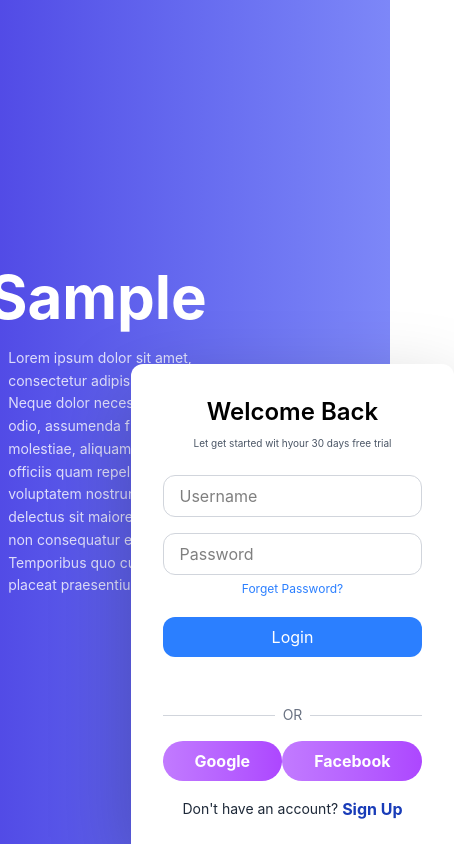
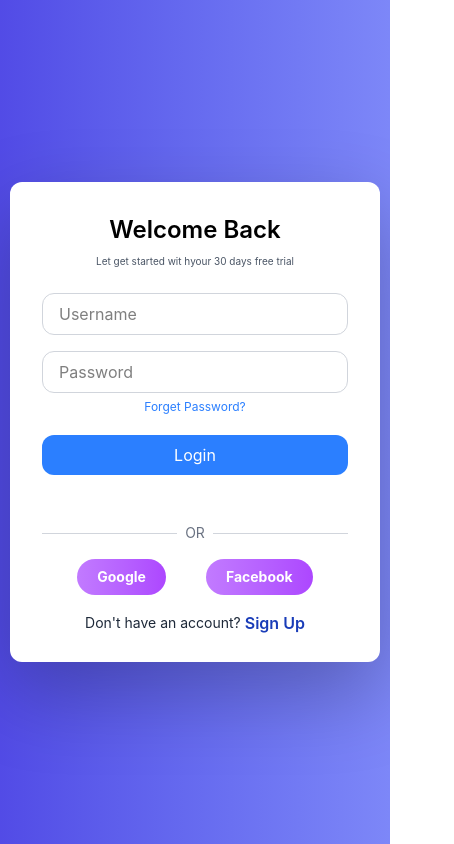
Before and after one commit to PARAS-KALURA/auth-system-mern, a React (Vite) app in the folder frontend/: page / in a window 390 px wide. Shown: the whole page, 454 px wide, since content can reach past the window. Built offline with nearby package versions, Linux system fonts and the light colour scheme.

Commit message:
Responsive UI for mobile (LoginPage) completed

```diff
--- a/frontend/index.html
+++ b/frontend/index.html
@@ -5,7 +5,7 @@
     <link rel="icon" type="image/svg+xml" href="/favicon.svg" />
     <meta name="viewport" content="width=device-width, initial-scale=1.0" />
       <link href="/src/style.css" rel="stylesheet">
-    <title>AUTH-SYSTEM</title>
+    <title>AUTH-SYSTEM   || MERN</title>
   </head>
   <body>
     <div id="root"></div>
--- a/frontend/src/pages/Login.jsx
+++ b/frontend/src/pages/Login.jsx
@@ -6,7 +6,7 @@
 
 
       {/* Left Div */}
-     <div className='w-1/2 min-h-screen flex items-center justify-center' >
+     <div className=' hidden md:flex w-1/2 min-h-screen items-center justify-center' >
      <div className='flex flex-col' >
      <h1 className='text-6xl text-white w-full text-center p-5 font-bold' >Sample</h1>
      <p className='text-white/80 text-sm leading-relaxed pl-10 max-w-md' >Lorem ipsum dolor sit amet, consectetur adipisicing elit. Neque dolor necessitatibus quas odio, assumenda fugiat molestiae, aliquam quaerat officiis quam repellat rem dicta, voluptatem nostrum officia delectus sit maiores consectetur non consequatur expedita. Temporibus quo cum iusto quod, placeat praesentium!</p>
@@ -14,8 +14,8 @@
      </div>
 
       {/* Right Div */}
-     <div className='w-1/2 min-h-screen flex  justify-center items-end' >
-     <div className='bg-white w-[370px] h-[480px] rounded-t-xl p-8 shadow-[0_30px_80px_rgba(0,0,0,0.25)] hover:shadow-[0_30px_80px_rgba(0,0,0,0.40)] transition-all duration-300' >
+     <div className='w-full md:w-1/2 min-h-screen flex  justify-center md:items-end items-center' >
+     <div className='bg-white w-[370px] h-[480px] rounded-xl md:rounded-t-xl p-8 shadow-[0_30px_80px_rgba(0,0,0,0.25)] hover:shadow-[0_30px_80px_rgba(0,0,0,0.40)] transition-all duration-300' >
       <h2 className='text-2xl text-center font-semibold' >Welcome Back</h2>
       <p className='text-gray-600 text-[10px] text-center pt-2 pb-6' >Let get started wit hyour 30 days free trial</p>
       <input type="text" placeholder='Username'
@@ -35,14 +35,14 @@
 </div>
 
 
-      <div className='flex justify-between' >
-        <div className='px-8 py-2 bg-gradient-to-r from-purple-400 to-purple-500 hover:bg-purple-700 text-white rounded-3xl  font-bold cursor-pointer active:scale-90 active:bg-purple-800 transition-all duration-100' >Google</div>
-        <div className='px-8 py-2  rounded-3xl bg-gradient-to-r from-purple-400 to-purple-500 text-white font-bold cursor-pointer active:scale-90 active:bg-purple-800 transition-all duration-100' >Facebook</div>
+      <div className='flex justify-center gap-10' >
+        <div className='px-5 py-2 text-sm bg-gradient-to-r from-purple-400 to-purple-500 hover:bg-purple-700 text-white rounded-3xl  font-bold cursor-pointer active:scale-90 active:bg-purple-800 transition-all duration-100' >Google</div>
+        <div className='px-5 py-2 text-sm rounded-3xl bg-gradient-to-r from-purple-400 to-purple-500 text-white font-bold cursor-pointer active:scale-90 active:bg-purple-800 transition-all duration-100' >Facebook</div>
       </div>
 
       <div className='flex mt-4 gap-1 items-center justify-center w-full' >
         <p className='text-sm text-gray-800' >Don't have an account?</p>
-        <button className='text-blue-800 font-bold cursor-pointer' >Sign Up</button>
+        <button className='text-blue-800 font-semibold cursor-pointer' >Sign Up</button>
       </div>
 
      </div>
```
